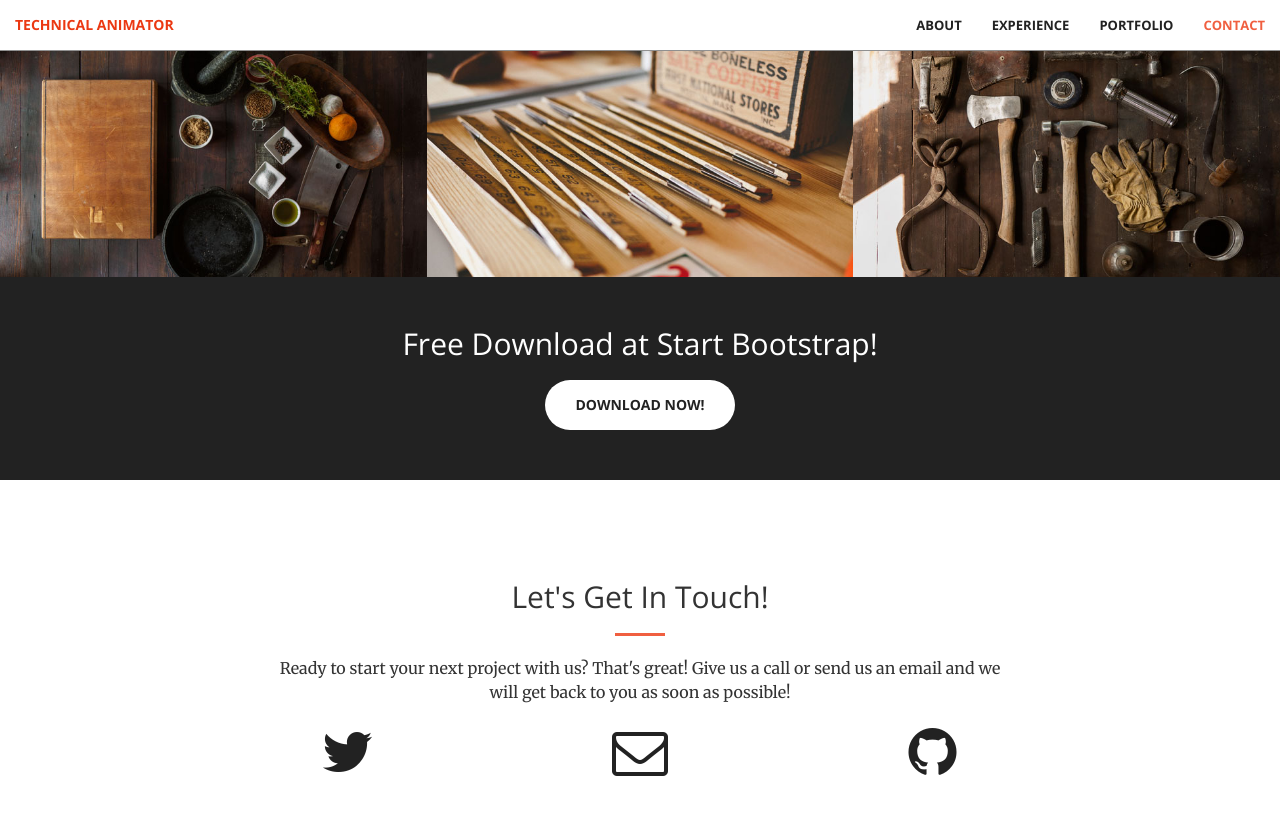
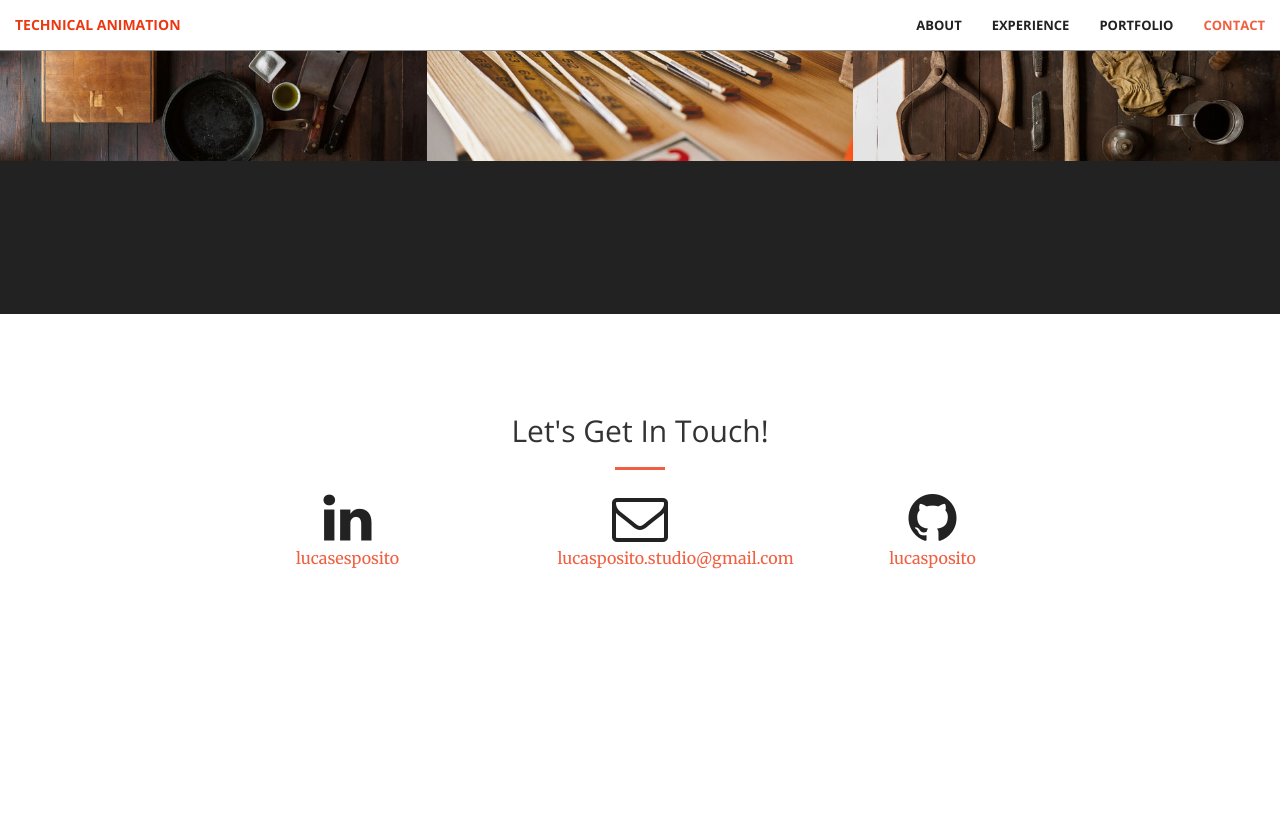
Before and after one commit to lucasposito/lucasposito.github.io, a Jekyll site: the page built from index.html, in a window 1280 px wide and 900 px high, scrolled down 1987 px. Shown: the top 815 px of the window. Built offline with Jekyll 4.4.1, drawn with Linux system fonts in a browser that asks for light colours; after the commit the page ends 2677 px from its top, so only the background shows below that.

Commit message:
Fixed basic info to be correct

```diff
--- a/_includes/aside.html
+++ b/_includes/aside.html
@@ -1,8 +1,7 @@
   <aside class="bg-dark">
       <div class="container text-center">
           <div class="call-to-action">
-              <h2>Free Download at Start Bootstrap!</h2>
-              <a href="#" class="btn btn-default btn-xl wow tada">Download Now!</a>
+              <h2>&nbsp;</h2>
           </div>
       </div>
   </aside>
--- a/_includes/call-to-action.html
+++ b/_includes/call-to-action.html
@@ -3,9 +3,7 @@
         <div class="row">
             <div class="col-lg-8 col-lg-offset-2 text-center">
                 <h2 class="section-heading">About me</h2>
-                <hr class="light">
                 <p class="text-faded">I am a senior technical animator with strong expertise in rigging, animation implementation, and game pipelines. With a keen eye for detail and excellent organizational skills, I create rigs that meet high animation standards, ensuring best workflow practices and efficient Unreal integration.</p>
-                <a href="#" class="btn btn-default btn-xl">CHECK OUT MY WORK!</a>
             </div>
         </div>
     </div>
--- a/_includes/contact.html
+++ b/_includes/contact.html
@@ -4,24 +4,23 @@
             <div class="col-lg-8 col-lg-offset-2 text-center">
                 <h2 class="section-heading">Let's Get In Touch!</h2>
                 <hr class="primary">
-                <p>Ready to start your next project with us? That's great! Give us a call or send us an email and we will get back to you as soon as possible!</p>
             </div>
         <div class="col-lg-2 col-lg-offset-2 text-center">
-            <a href="https://twitter.com/{{ site.twitter_username }}">
-                <i class="fa fa-twitter fa-3x wow bounceIn" data-wow-delay=".1s"></i>
-                <p>{{ site.twitter_username }}</p>
+            <a href="https://www.linkedin.com/in/lucasesposito">
+                <i class="fa fa-linkedin fa-3x wow bounceIn" data-wow-delay=".1s"></i>
+                <p>lucasesposito</p>
             </a>
         </div>
         <div class="col-lg-2 col-lg-offset-1 text-center">
-            <a href="mailto:{{ site.email }}">
+            <a href="mailto:lucasposito.studio@gmail.com">
             <i class="fa fa-envelope-o fa-3x wow bounceIn" data-wow-delay=".1s"></i>
-                <p>{{ site.email }}</p>
+                <p>lucasposito.studio@gmail.com</p>
             </a>
         </div>
         <div class="col-lg-2 col-lg-offset-1 text-center">
-            <a href="https://github.com/{{ site.github_username }}">
+            <a href="https://github.com/lucasposito">
             <i class="fa fa-github fa-3x wow bounceIn" data-wow-delay=".1s"></i>
-                <p>{{ site.github_username }}</p>
+                <p>lucasposito</p>
             </a>
         </div>
 
--- a/_includes/header.html
+++ b/_includes/header.html
@@ -2,7 +2,6 @@
     <div class="header-content">
         <div class="header-content-inner">
             <h1>Lucas Esposito</h1>
-            <hr>
             <p>Senior Technical Animator</p>
         </div>
     </div>
--- a/_includes/nav.html
+++ b/_includes/nav.html
@@ -8,7 +8,7 @@
                 <span class="icon-bar"></span>
                 <span class="icon-bar"></span>
             </button>
-            <a class="navbar-brand page-scroll" href="#page-top">Technical Animator</a>
+            <a class="navbar-brand page-scroll" href="#page-top">Technical Animation</a>
         </div>
 
         <!-- Collect the nav links, forms, and other content for toggling -->
--- a/_includes/services.html
+++ b/_includes/services.html
@@ -3,7 +3,6 @@
         <div class="row">
             <div class="col-lg-12 text-center">
                 <h2 class="section-heading">Experience</h2>
-                <hr class="primary">
             </div>
         </div>
     </div>
```
